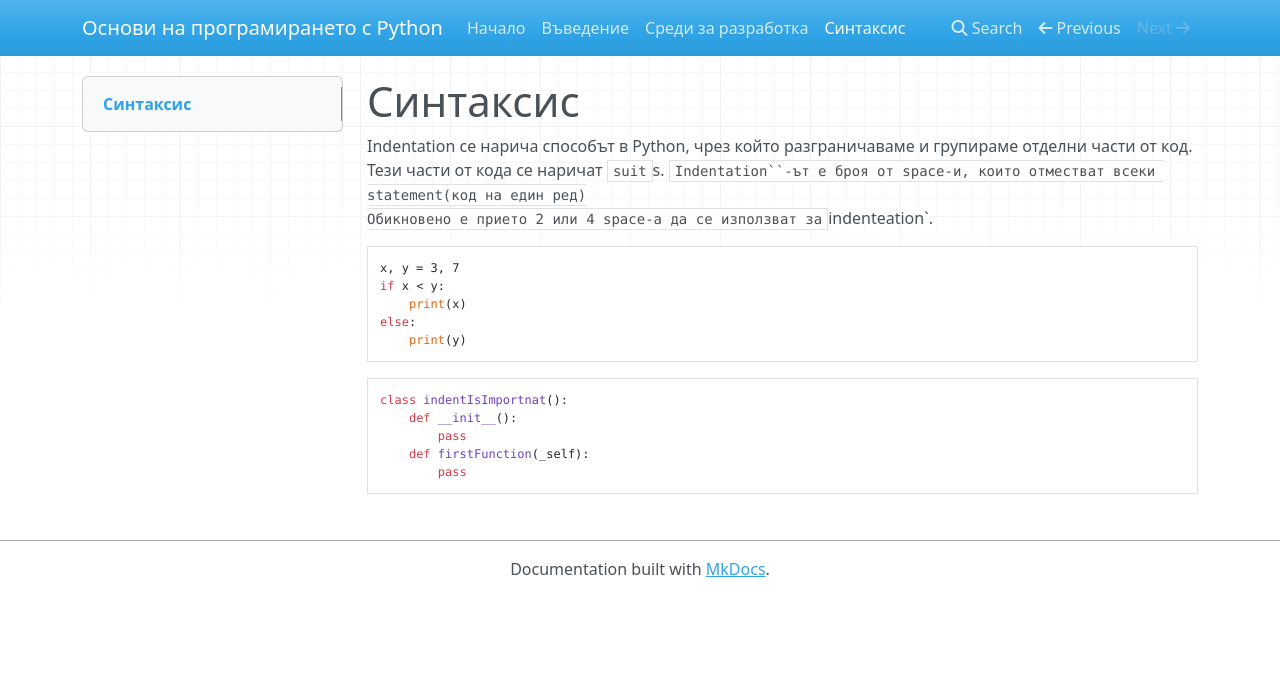
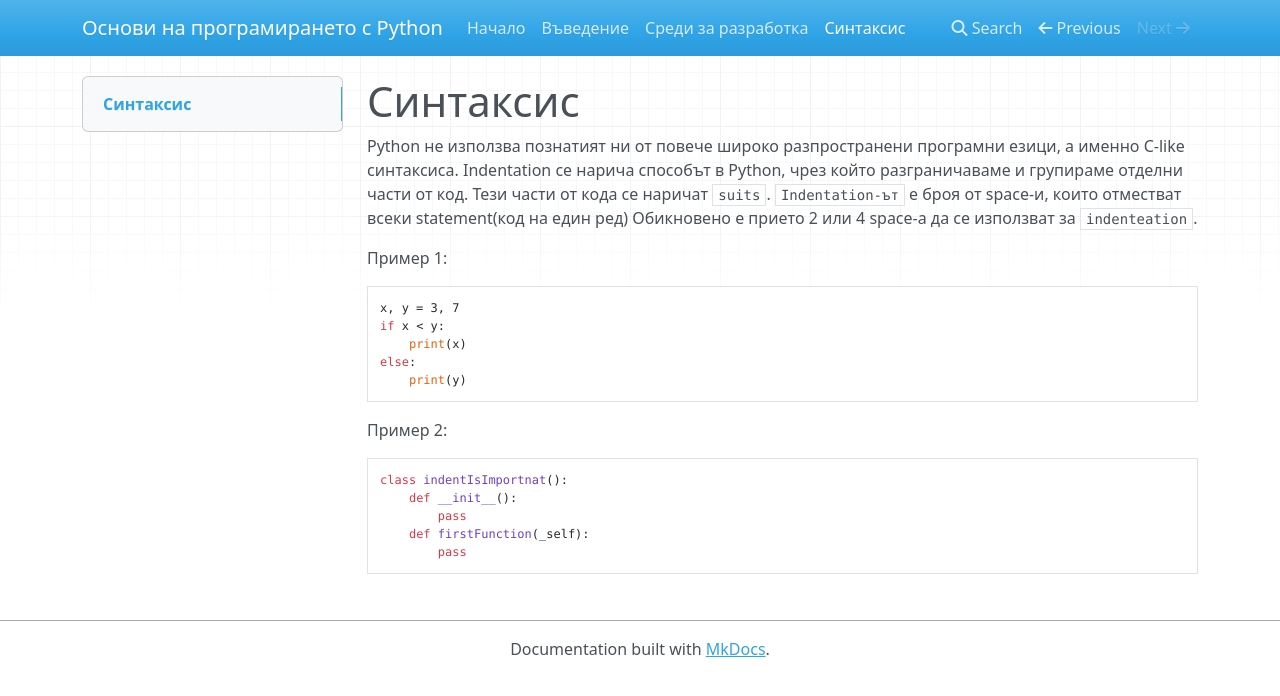
Before and after one commit to ivovivanov/ivovivanov.github.io, an MkDocs documentation site: the page built from docs/syntax.md, in a window 1280 px wide. Shown: the top 696 px of the page. Built offline with MkDocs 1.6.1, drawn with Linux system fonts in a browser that asks for light colours; nearby versions of some CDN libraries.

Commit message:
Update syntax.md

````diff
--- a/docs/syntax.md
+++ b/docs/syntax.md
@@ -1,7 +1,9 @@
 # Синтаксис
 
-Indentation се нарича способът в Python, чрез който разграничаваме и групираме отделни части от код. Тези части от кода се наричат `suit`s. `Indentation``-ът е броя от space-и, които отместват всеки statement(код на един ред)
+Python не използва познатият ни от повече широко разпространени програмни езици, а именно C-like синтаксиса. Indentation се нарича способът в Python, чрез който разграничаваме и групираме отделни части от код. Тези части от кода се наричат `suits`. `Indentation-ът` е броя от space-и, които отместват всеки statement(код на един ред)
 Обикновено е прието 2 или 4 space-а да се използват за `indenteation`.
+
+Пример 1:
 ```python
 x, y = 3, 7
 if x < y:
@@ -9,6 +11,8 @@
 else:
     print(y)
 ```
+
+Пример 2:
 ```python
 class indentIsImportnat():
     def __init__():
````
